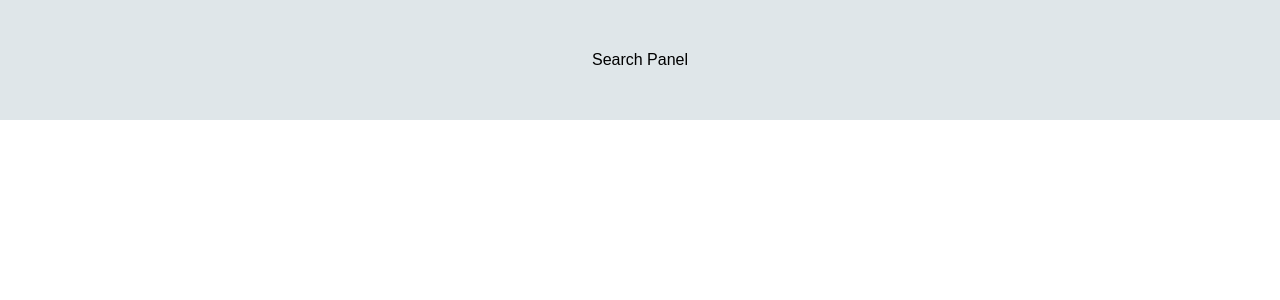
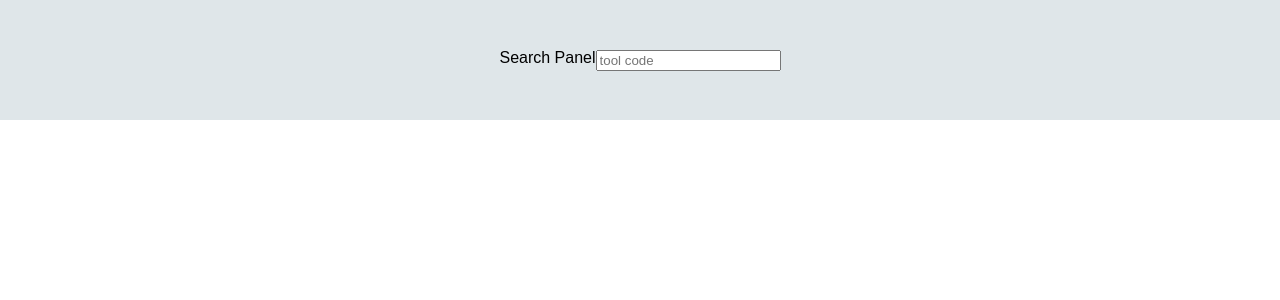
Before and after one commit to david-YJ-Kim/lvs_ui, a React (Vite) app: page /logview in a window 1280 px wide. Shown: the top 300 px of the page. Built offline with nearby package versions, Linux system fonts and the light colour scheme.

Commit message:
Recoil 추가 Pannel
Recoil 추가하여 Pannel Search 기능 개발

```diff
--- a/package.json
+++ b/package.json
@@ -15,6 +15,7 @@
     "react-hook-form": "^7.51.2",
     "react-query": "^3.39.3",
     "react-router-dom": "^6.22.3",
+    "recoil": "^0.7.7",
     "styled-components": "^6.1.8"
   },
   "devDependencies": {
--- a/src/App.tsx
+++ b/src/App.tsx
@@ -1,6 +1,13 @@
 import { createGlobalStyle } from "styled-components";
 import Router from "./Router";
 import { ReactQueryDevtools } from "react-query/devtools";
+import {
+  RecoilRoot,
+  atom,
+  selector,
+  useRecoilState,
+  useRecoilValue,
+} from 'recoil';
 
 const GlobalStyle = createGlobalStyle`
   @import url('https://fonts.googleapis.com/css2?family=Source+Sans+3:wght@300;400&display=swap');
@@ -66,9 +73,12 @@ const GlobalStyle = createGlobalStyle`
 function App() {
   return (
     <>
-      <GlobalStyle />
-      <Router />
-      {/* <ReactQueryDevtools initialIsOpen={true} /> */}
+      <RecoilRoot>
+
+        <GlobalStyle />
+        <Router />
+        {/* <ReactQueryDevtools initialIsOpen={true} /> */}
+      </RecoilRoot>
     </>
   );
 }
--- /dev/null
+++ b/src/RecoilState.ts
@@ -0,0 +1,12 @@
+import { atom } from 'recoil';
+
+
+interface IToolCode {
+    toolcode: string;
+}
+export const toolcodeValueSate = atom<IToolCode>({
+    key: 'toolcode',
+    default: {
+        toolcode: '',
+    }
+})
--- a/src/components/form_component.tsx
+++ b/src/components/form_component.tsx
@@ -18,12 +18,11 @@ interface IForm {
   name: string;
 }
 
-function FormPractice() {
+export default function FormProvider() {
   const {
     register,
     handleSubmit,
     setValue,
-    formState,
     formState: { errors },
   } = useForm<IForm>();
 
--- a/src/components/search_panel.tsx
+++ b/src/components/search_panel.tsx
@@ -1,4 +1,7 @@
+import { useRecoilState } from "recoil";
 import styled from "styled-components";
+import { toolcodeValueSate } from "../RecoilState";
+import SimpleInput from "./simple_input";
 
 const Container = styled.div`
   display: flex;
@@ -6,11 +9,18 @@ const Container = styled.div`
 const SearchForm = styled.div``;
 const ViewResult = styled.div``;
 
+
+
 export default function SearchPanel() {
+  // const [toolcodeValue, setToolcodeValue] = useRecoilState(toolcodeValueSate);
+
+
   return (
     <Container>
       <h1>Search Panel</h1>
-      <SearchForm></SearchForm>
+      <SearchForm>
+        <SimpleInput />
+      </SearchForm>
       <ViewResult></ViewResult>
     </Container>
   );
--- /dev/null
+++ b/src/components/simple_input.tsx
@@ -0,0 +1,27 @@
+import { useRecoilState } from "recoil";
+import { toolcodeValueSate } from "../RecoilState";
+import { ChangeEvent } from "react";
+
+export default function SimpleInput() {
+
+    const [toolCodeValue, setToolCodeValue] = useRecoilState(toolcodeValueSate);
+
+
+    const handleChange = (e: ChangeEvent<HTMLInputElement>) => {
+        const newValue = e.target.value;
+        setToolCodeValue({ toolcode: newValue });
+    };
+
+    return (
+        <>
+            <input
+                type="text"
+                value={toolCodeValue.toolcode}
+                onChange={handleChange}
+                placeholder="tool code"
+            >
+            </input>
+        </>
+
+    )
+}
```
